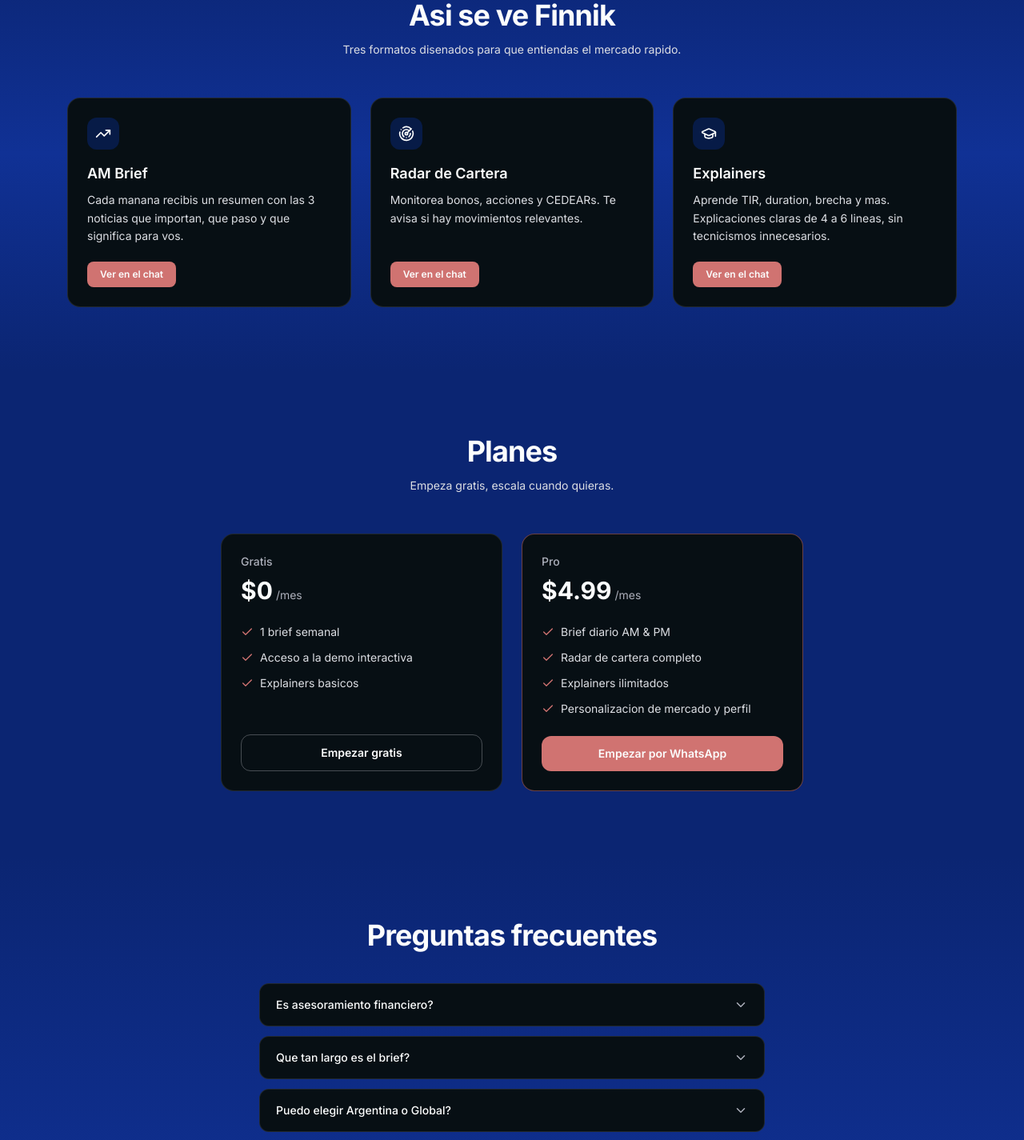
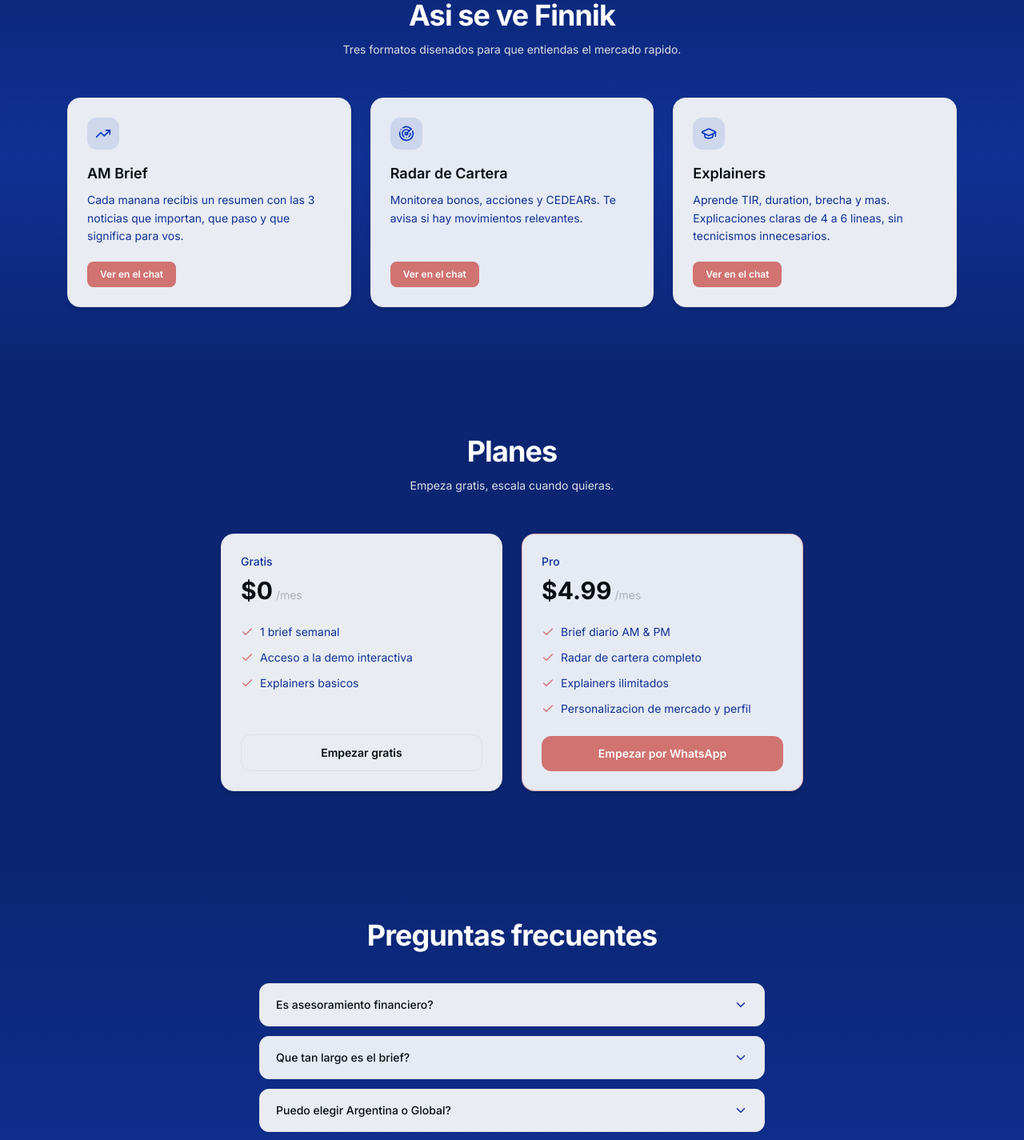
Before and after one commit to CataBurgio/Finnik_web, a Next.js app: page / in a window 1280 px wide. Shown: the part 980-2405 px from the top of the page at 80% size. Built offline with nearby package versions, Linux system fonts and the light colour scheme.

Commit message:
feat: update dark backgrounds to light surfaces
Add new CSS properties and change backgrounds to light surfaces

```diff
--- a/app/globals.css
+++ b/app/globals.css
@@ -21,18 +21,24 @@
   /* Accent */
   --finnik-coral: #D07371;
 
+  /* Light surfaces */
+  --surface: #F6F7F8;
+  --surface-2: #F3F5FA;
+  --surface-border: #DDDFE4;
+  --text-on-surface: #070F14;
+
   /* Semantic tokens */
   --background: var(--finnik-blue-main);
   --foreground: var(--finnik-white);
-  --card: var(--finnik-black);
-  --card-foreground: var(--finnik-white);
+  --card: var(--surface);
+  --card-foreground: var(--text-on-surface);
   --primary: var(--finnik-coral);
   --primary-foreground: var(--finnik-white);
   --secondary: var(--finnik-header-bg);
   --secondary-foreground: var(--finnik-black);
   --muted: var(--finnik-gray-light);
   --muted-foreground: var(--finnik-gray-mid);
-  --border: var(--finnik-gray-light);
+  --border: var(--surface-border);
   --ring: var(--finnik-coral);
   --radius: 0.75rem;
 }
--- a/app/page.tsx
+++ b/app/page.tsx
@@ -265,30 +265,30 @@ function FeaturesSection({
         </p>
 
         <div className="mt-12 grid gap-6 md:grid-cols-3">
-          {FEATURES.map((f) => (
+          {FEATURES.map((f, idx) => (
             <div
               key={f.title}
-              className="group flex flex-col rounded-2xl border p-6 transition-colors"
+              className="group flex flex-col rounded-2xl border p-6 shadow-md backdrop-blur-sm transition-colors"
               style={{
-                background: "#070F14",
-                borderColor: "rgba(221,223,228,0.12)",
+                background: idx % 2 === 0 ? "rgba(246,247,248,0.95)" : "rgba(243,245,250,0.95)",
+                borderColor: "#DDDFE4",
               }}
             >
               <div
                 className="flex h-10 w-10 items-center justify-center rounded-xl"
-                style={{ background: "rgba(9,56,189,0.3)" }}
+                style={{ background: "rgba(9,56,189,0.12)" }}
               >
-                <f.icon size={20} style={{ color: "#FCFDFD" }} />
+                <f.icon size={20} style={{ color: "#0938BD" }} />
               </div>
               <h3
                 className="mt-4 text-lg font-semibold"
-                style={{ color: "#FCFDFD" }}
+                style={{ color: "#070F14" }}
               >
                 {f.title}
               </h3>
               <p
                 className="mt-2 flex-1 text-sm leading-relaxed"
-                style={{ color: "#DDDFE4" }}
+                style={{ color: "#103195" }}
               >
                 {f.description}
               </p>
@@ -359,24 +359,24 @@ function PlansSection() {
         </p>
 
         <div className="mt-12 grid gap-6 md:grid-cols-2">
-          {plans.map((plan) => (
+          {plans.map((plan, idx) => (
             <div
               key={plan.name}
-              className="flex flex-col rounded-2xl border p-6"
+              className="flex flex-col rounded-2xl border p-6 shadow-md backdrop-blur-sm"
               style={{
-                background: "#070F14",
+                background: idx % 2 === 0 ? "rgba(246,247,248,0.95)" : "rgba(243,245,250,0.95)",
                 borderColor: plan.highlighted
                   ? "rgba(208,115,113,0.5)"
-                  : "rgba(221,223,228,0.12)",
+                  : "#DDDFE4",
               }}
             >
-              <p className="text-sm font-medium" style={{ color: "#ADB0BB" }}>
+              <p className="text-sm font-medium" style={{ color: "#103195" }}>
                 {plan.name}
               </p>
               <div className="mt-2 flex items-baseline gap-1">
                 <span
                   className="text-3xl font-bold"
-                  style={{ color: "#FCFDFD" }}
+                  style={{ color: "#070F14" }}
                 >
                   {plan.price}
                 </span>
@@ -392,7 +392,7 @@ function PlansSection() {
                       className="mt-0.5 flex-shrink-0"
                       style={{ color: "#D07371" }}
                     />
-                    <span className="text-sm" style={{ color: "#DDDFE4" }}>
+                    <span className="text-sm" style={{ color: "#103195" }}>
                       {feat}
                     </span>
                   </li>
@@ -406,8 +406,8 @@ function PlansSection() {
                     ? { background: "#D07371", color: "#FCFDFD" }
                     : {
                         background: "transparent",
-                        color: "#FCFDFD",
-                        border: "1px solid rgba(221,223,228,0.3)",
+                        color: "#070F14",
+                        border: "1px solid #DDDFE4",
                       }
                 }
               >
@@ -422,16 +422,16 @@ function PlansSection() {
       {showModal && (
         <div className="fixed inset-0 z-50 flex items-center justify-center bg-black/60 p-6">
           <div
-            className="w-full max-w-sm rounded-2xl p-6 text-center"
+            className="w-full max-w-sm rounded-2xl p-6 text-center shadow-lg"
             style={{
-              background: "#070F14",
-              border: "1px solid rgba(221,223,228,0.2)",
+              background: "#F6F7F8",
+              border: "1px solid #DDDFE4",
             }}
           >
-            <p className="text-lg font-semibold" style={{ color: "#FCFDFD" }}>
+            <p className="text-lg font-semibold" style={{ color: "#070F14" }}>
               Proximamente
             </p>
-            <p className="mt-2 text-sm" style={{ color: "#ADB0BB" }}>
+            <p className="mt-2 text-sm" style={{ color: "#103195" }}>
               Estamos terminando los ultimos detalles. Te vamos a avisar cuando este listo!
             </p>
             <button
@@ -495,10 +495,10 @@ function FAQSection() {
           {FAQ_DATA.map((item, idx) => (
             <div
               key={idx}
-              className="rounded-xl border"
+              className="rounded-xl border shadow-sm backdrop-blur-sm"
               style={{
-                background: "#070F14",
-                borderColor: "rgba(221,223,228,0.12)",
+                background: idx % 2 === 0 ? "rgba(246,247,248,0.95)" : "rgba(243,245,250,0.95)",
+                borderColor: "#DDDFE4",
               }}
             >
               <button
@@ -507,7 +507,7 @@ function FAQSection() {
               >
                 <span
                   className="text-sm font-medium"
-                  style={{ color: "#FCFDFD" }}
+                  style={{ color: "#070F14" }}
                 >
                   {item.q}
                 </span>
@@ -515,7 +515,7 @@ function FAQSection() {
                   size={18}
                   className="flex-shrink-0 transition-transform"
                   style={{
-                    color: "#ADB0BB",
+                    color: "#103195",
                     transform:
                       openIdx === idx ? "rotate(180deg)" : "rotate(0deg)",
                   }}
@@ -525,7 +525,7 @@ function FAQSection() {
                 <div className="px-5 pb-4">
                   <p
                     className="text-sm leading-relaxed"
-                    style={{ color: "#DDDFE4" }}
+                    style={{ color: "#103195" }}
                   >
                     {item.a}
                   </p>
```
